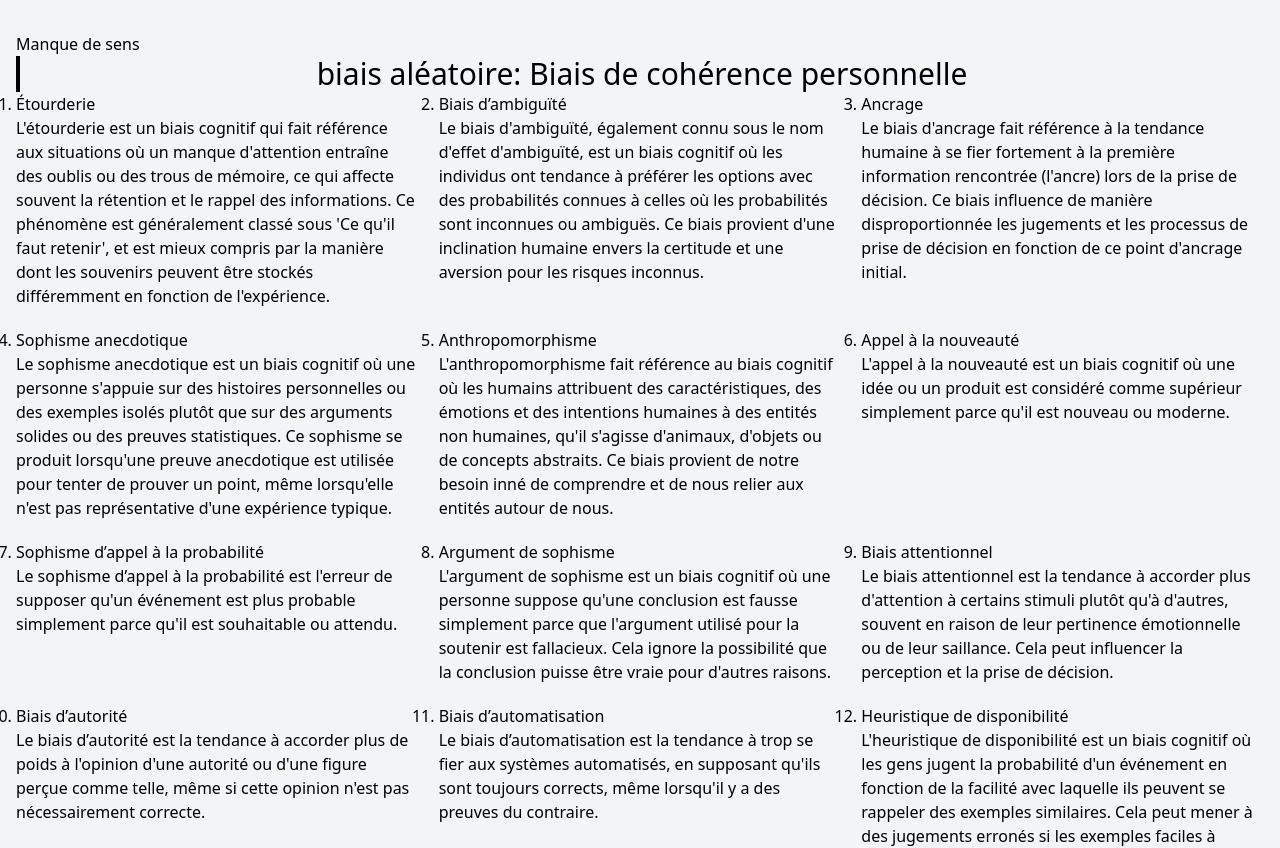
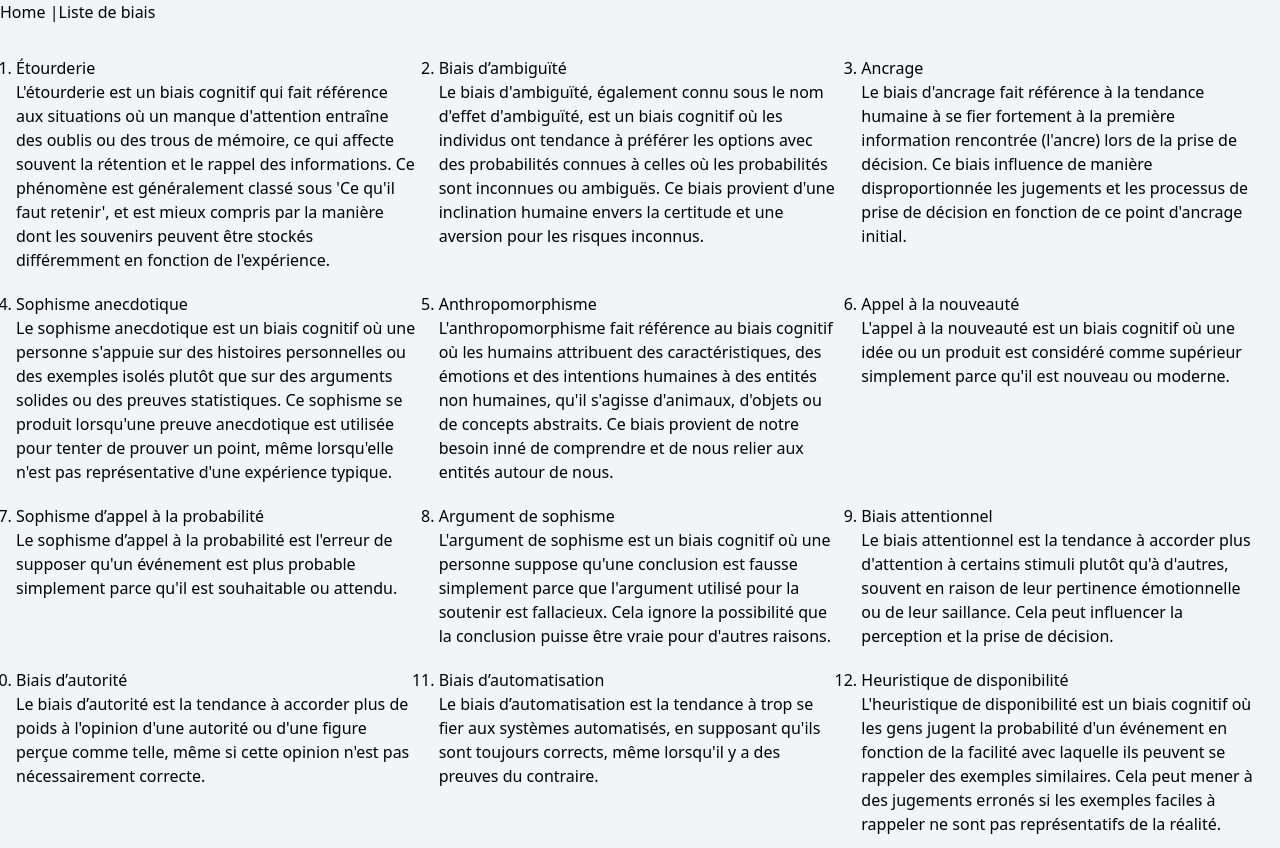
Before and after one commit to yassine-mahjoubi/biais-cognitifs, a Vue app: page /liste in a window 1280 px wide. Shown: the top 848 px of the page. Built offline with nearby package versions, Linux system fonts and the light colour scheme.

Commit message:
add router and pages

```diff
--- a/src/App.vue
+++ b/src/App.vue
@@ -1,33 +1,12 @@
-<script setup lang="ts">
-import { onMounted } from 'vue'
-import { storeToRefs } from 'pinia'
-
-import BiasList from './components/UI/BiasList.vue'
-import { useBiasStore } from './stores/bias'
-
-const store = useBiasStore()
-//storeToRefs keep recativity alive
-const { biases, loading, randomBias } = storeToRefs(store)
-const { fetchBias, selectRandomBias } = store
-onMounted(async () => {
-  await fetchBias()
-  selectRandomBias()
-  console.log('randomBias', randomBias.value)
-})
-</script>
+<script setup lang="ts"></script>
 <template>
   <div class="min-h-screen bg-gray-100">
-    <div class="max-w-7xl mx-auto px-4 py-8">
-      <span v-if="loading">loading...</span>
-      <template v-else>
-        <p>{{ randomBias?.category_name }}</p>
-        <h1 v-if="randomBias" class="text-center border-l-4 text-3xl">
-          biais aléatoire: {{ randomBias.name }}
-        </h1>
-        <BiasList :biases="biases" />
-      </template>
-    </div>
+    <nav>
+      <RouterLink to="/">Home |</RouterLink>
+      <RouterLink to="/liste">Liste de biais</RouterLink>
+    </nav>
+    <main>
+      <RouterView />
+    </main>
   </div>
 </template>
-
-<style scoped></style>
--- /dev/null
+++ b/src/components/Pages/ListeView.vue
@@ -0,0 +1,23 @@
+<script lang="ts" setup>
+import BiasList from '@/components/UI/BiasList.vue'
+import { onMounted } from 'vue'
+import { storeToRefs } from 'pinia'
+
+import { useBiasStore } from '@/stores/bias'
+
+const store = useBiasStore()
+//storeToRefs keep recativity alive
+const { biases, loading } = storeToRefs(store)
+const { fetchBias } = store
+onMounted(async () => {
+  await fetchBias()
+})
+</script>
+<template>
+  <div class="max-w-7xl mx-auto px-4 py-8">
+    <p v-if="loading">Loading..</p>
+    <template v-else>
+      <BiasList :biases="biases" />
+    </template>
+  </div>
+</template>
--- /dev/null
+++ b/src/components/Pages/RandomView.vue
@@ -0,0 +1,21 @@
+<script lang="ts" setup>
+import { onMounted } from 'vue'
+import { storeToRefs } from 'pinia'
+import { useBiasStore } from '@/stores/bias'
+
+const store = useBiasStore()
+//storeToRefs keep recativity alive
+const { randomBias } = storeToRefs(store)
+const { selectRandomBias, fetchBias } = store
+onMounted(async () => {
+  await fetchBias()
+  selectRandomBias()
+})
+</script>
+<template>
+  <div>
+    <h1 v-if="randomBias" class="text-center border-l-4 text-3xl">
+      biais aléatoire: {{ randomBias.name }}
+    </h1>
+  </div>
+</template>
--- a/src/router/index.ts
+++ b/src/router/index.ts
@@ -1,8 +1,15 @@
 import { createRouter, createWebHistory } from 'vue-router'
 
+import ListeView from '@/components/Pages/ListeView.vue'
+import RandomView from '@/components/Pages/RandomView.vue'
+
+const routes = [
+  { path: '/', component: RandomView },
+  { path: '/liste', component: ListeView },
+]
 const router = createRouter({
   history: createWebHistory(import.meta.env.BASE_URL),
-  routes: [],
+  routes: routes,
 })
 
 export default router
```
